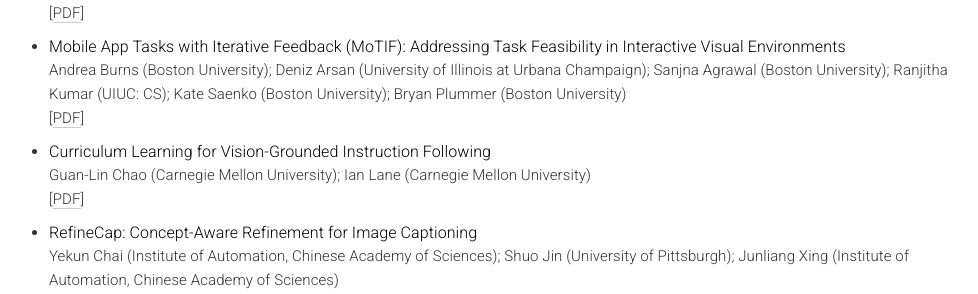
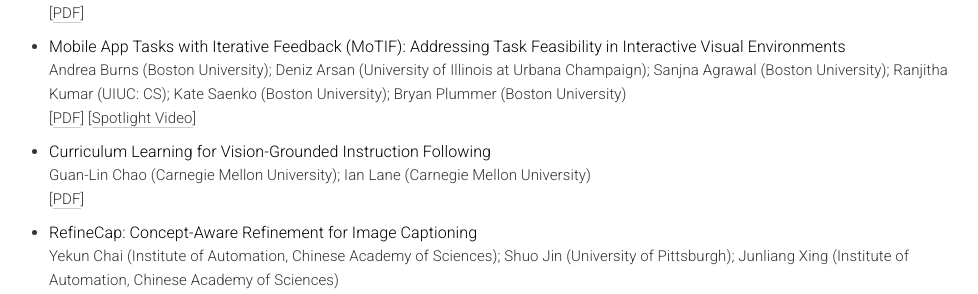
Before and after one commit to vigilworkshop/vigilworkshop.github.io, a Jekyll site: the page built from _pages/home.md, in a window 1280 px wide and 900 px high, scrolled down 1718 px. Shown: the part 151-445 px from the top of the window, without its empty margins (156-1134 px from the left). Built offline with Jekyll 4.4.1, drawn with Linux system fonts in a browser that asks for light colours.

Commit message:
[master] add 26 video

```diff
--- a/_pages/home.md
+++ b/_pages/home.md
@@ -199,7 +199,7 @@ acknowledgements: ""
     <li>
         <span class="paper-title">Mobile App Tasks with Iterative Feedback (MoTIF): Addressing Task Feasibility in Interactive Visual Environments</span><br>
         <span class="paper-authors">Andrea Burns (Boston University); Deniz Arsan (University of Illinois at Urbana Champaign); Sanjna Agrawal (Boston University); Ranjitha Kumar (UIUC: CS); Kate Saenko (Boston University); Bryan Plummer (Boston University)</span><br>
-        <span class="paper-meta">[<a href="static/papers-2021/26.pdf">PDF</a>]</span>
+        <span class="paper-meta">[<a href="static/papers-2021/26.pdf">PDF</a>] [<a href="static/papers-2021/26_video.mp4" target="_blank">Spotlight Video</a>]</span>
     </li>
     <li>
         <span class="paper-title">Curriculum Learning for Vision-Grounded Instruction Following</span><br>
```
Also changed, not shown: 1 other file.
